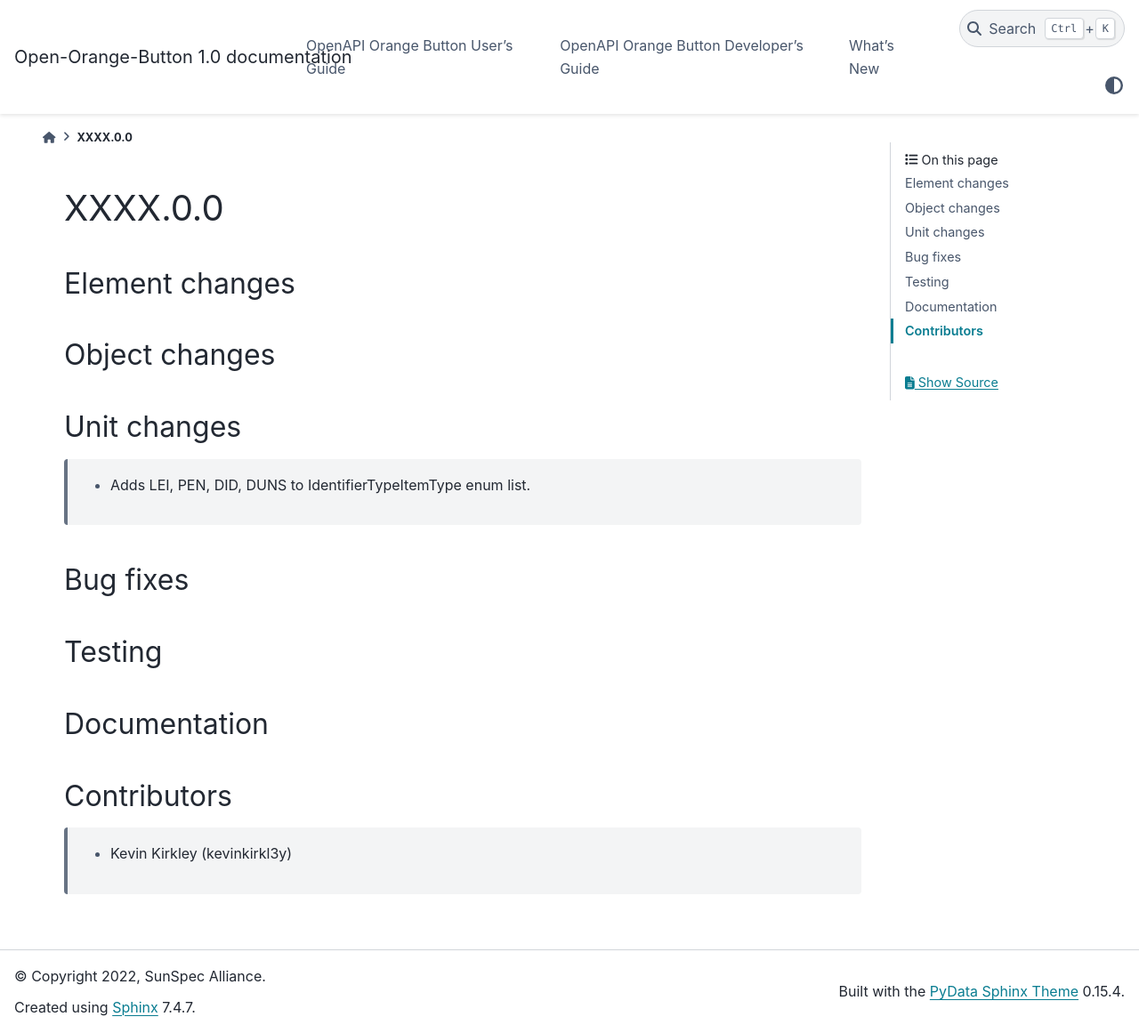
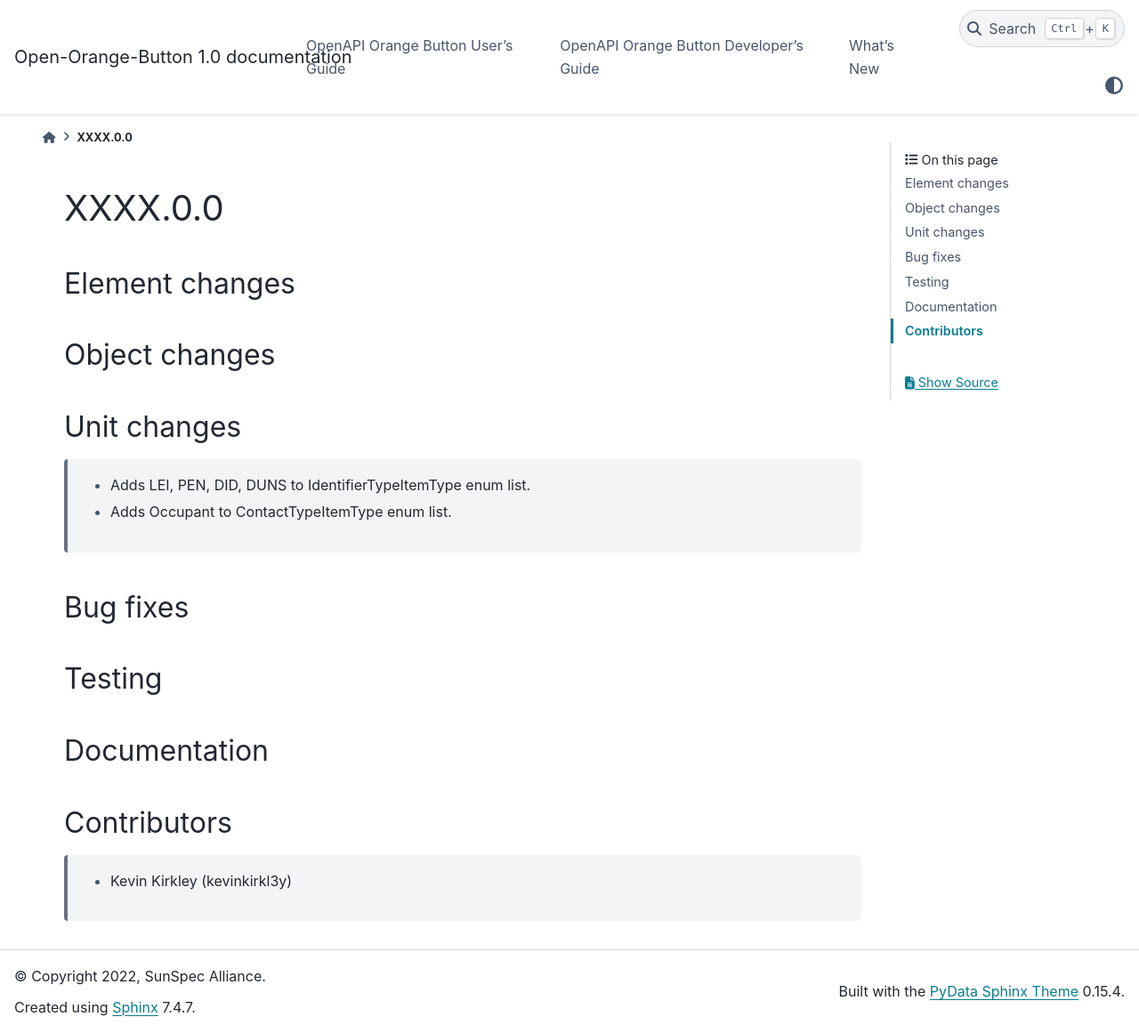
Before and after one commit to Open-Orange-Button/Orange-Button-Taxonomy, a Sphinx documentation site: the page built from docs/sphinx/source/whatsnew/whatsnew_dev.rst, in a window 1280 px wide and 1161 px high. Shown: the whole window at 89% size. Built offline with Sphinx 7.4.7 and the PyData theme 0.15.4, drawn with Linux system fonts in a browser that asks for light colours.

Commit message:
Updates ContactTypeItemType enum list and whatsnew_dev.rst

```diff
--- a/docs/sphinx/source/whatsnew/whatsnew_dev.rst
+++ b/docs/sphinx/source/whatsnew/whatsnew_dev.rst
@@ -15,6 +15,7 @@ Object changes
 Unit changes
 ~~~~~~~~~~~~
  * Adds LEI, PEN, DID, DUNS to IdentifierTypeItemType enum list.
+ * Adds Occupant to ContactTypeItemType enum list.
 
 
 Bug fixes
```
